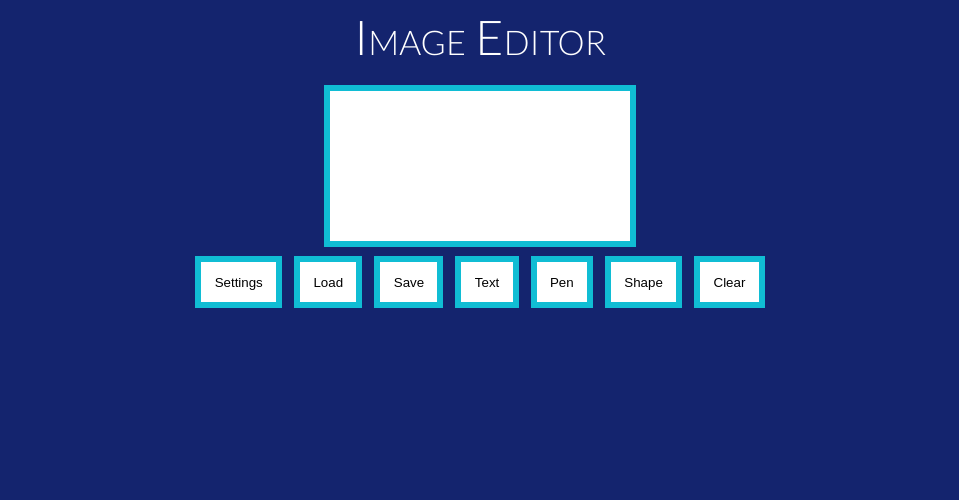
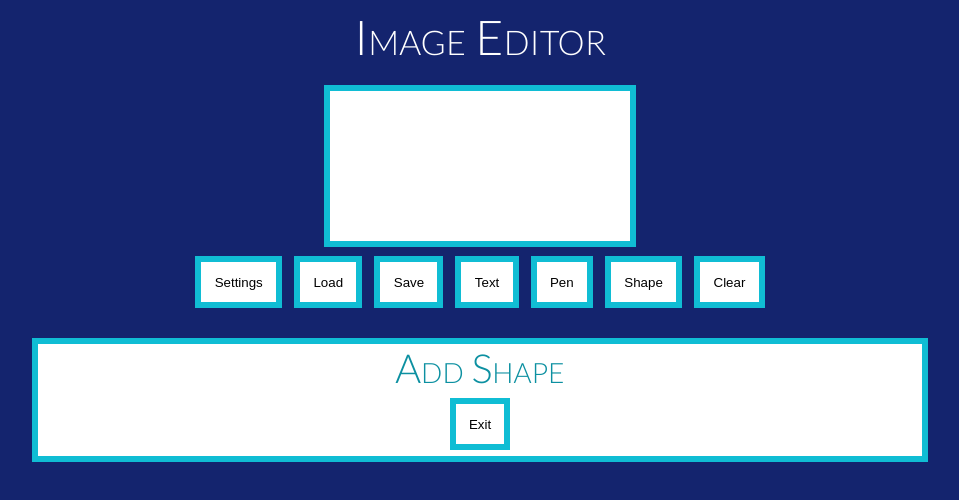
Before and after one commit to olls/img-ed, a website: page src/index.html in a window 1280 px wide. Both pictures are taken after a click on the button "Shape". Shown: the whole page, without its empty margins (160-1119 px from the left). Drawn offline with Linux system fonts and the light colour scheme.

Commit message:
Added blank shape modal

```diff
--- a/src/index.html
+++ b/src/index.html
@@ -24,14 +24,19 @@
       <div class="controls"></div>
     </div>
 
+    <div id="settings" class="model off">
+      <h2>Settings</h2>
+      <div class="controls"></div>
+    </div>
+
     <div id="load" class="model off">
       <h2>Load Image</h2>
       <div class="samples"></div>
       <div class="controls"></div>
     </div>
 
-    <div id="settings" class="model off">
-      <h2>Settings</h2>
+    <div id="shape" class="model off">
+      <h2>Add Shape</h2>
       <div class="controls"></div>
     </div>
 
--- a/src/js/main.js
+++ b/src/js/main.js
@@ -188,9 +188,9 @@ img_ed.controls = {
   },
   shape: {
     name: 'Shape',
-    job: 'func',
-    func: function (e) {
-      console.log('Shape');
+    job: 'modal',
+    modal: {
+
     }
   },
   clear: {
```
